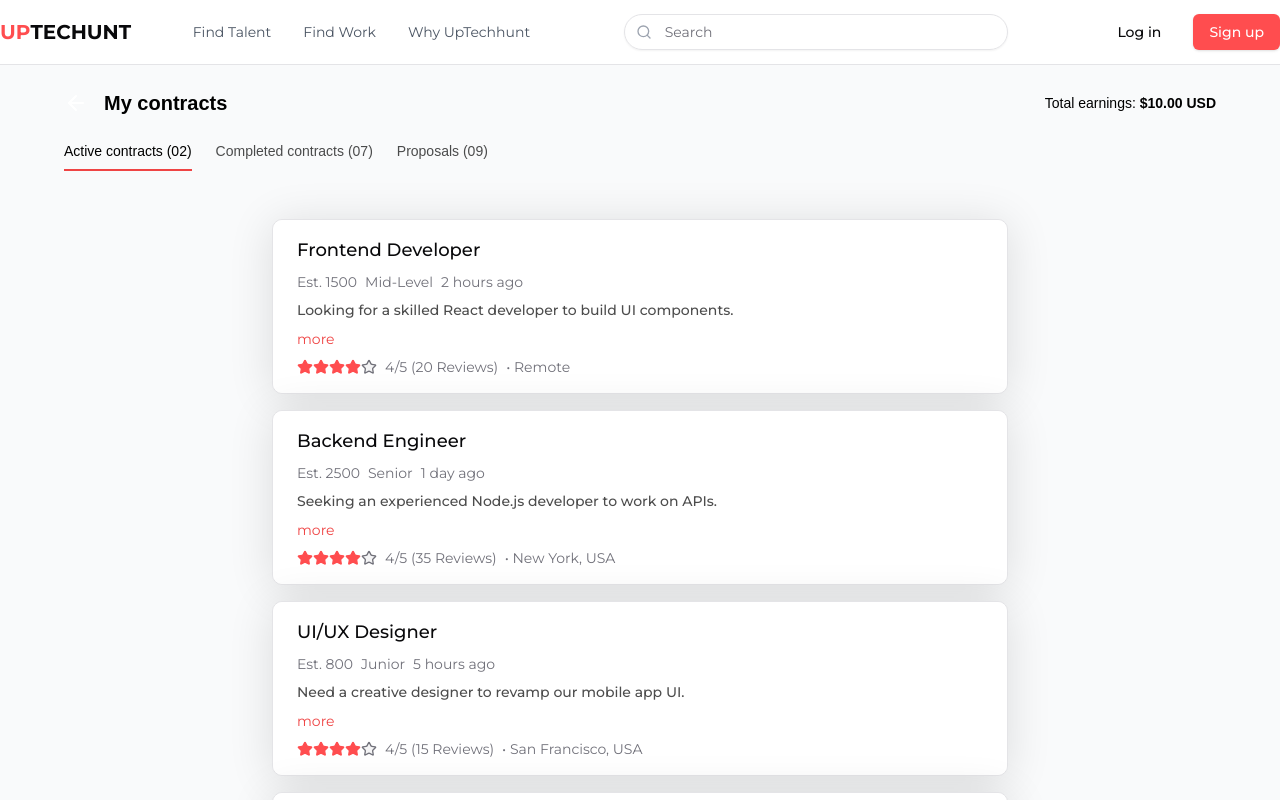
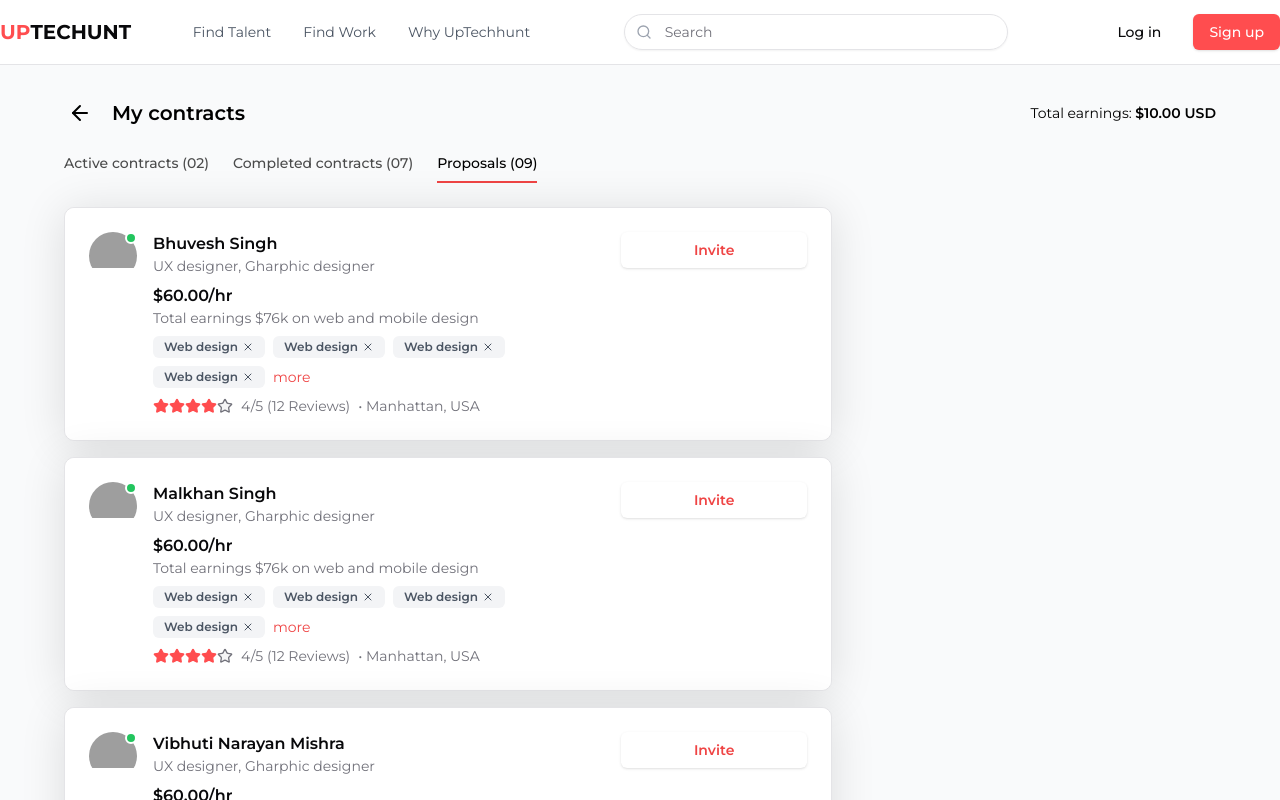
Before and after one commit to Chiragbisht/gigkraft1, a Next.js app: page /proposal in a window 1280 px wide. Shown: the top 800 px of the page. Built offline with nearby package versions, Linux system fonts and the light colour scheme; grey boxes are pictures that could not be loaded.

Commit message:
fix: workflow and proposals

```diff
--- a/app/proposal/page.tsx
+++ b/app/proposal/page.tsx
@@ -1,13 +1,14 @@
 import { ContractHeader } from "@/components/workFlowPage/ContractHeader";
 import UserList from "@/components/Jobs/jobList/jobList";
+import Proposal from "@/components/proposalPage/proposal";
+import { montserrat } from "../fonts/font";
 
 export default function ProposalsPage() {
   return (
-    <div className="min-h-screen bg-gray-50">
-      <ContractHeader />
-      <main className="max-w-3xl mx-auto py-6 px-4">
-        <UserList />
-      </main>
-    </div>
+     <div className={` ${montserrat.className} bg-gray-50 py-8`}>
+        <div className=" w-full h-full max-w-6xl mx-auto  ">
+            <Proposal/>
+        </div>
+        </div>
   );
 }
--- a/app/workflow/page.jsx
+++ b/app/workflow/page.jsx
@@ -4,8 +4,10 @@ import React from "react";
 
 const WorkFlow = () => {
   return (
-    <div className=" w-full h-full  ">
+    <div className=" bg-gray-50">
+    <div className=" w-full h-full max-w-7xl mx-auto  ">
         <ContractView />
+    </div>
     </div>
   );
 };
--- /dev/null
+++ b/components/proposalPage/proposal.tsx
@@ -0,0 +1,16 @@
+import React from "react";
+import { ContractHeader } from "../workFlowPage/ContractHeader";
+import UserList from "../homePage/userList/userList";
+
+const Proposal = () => {
+  return (
+    <div className=" lg:px-0 px-3">
+      <ContractHeader />
+      <main className="max-w-3xl flex items-start py-6 ">
+        <UserList />
+      </main>
+    </div>
+  );
+};
+
+export default Proposal;
--- a/components/workFlowPage/ContractHeader.tsx
+++ b/components/workFlowPage/ContractHeader.tsx
@@ -1,32 +1,57 @@
+"use client";
+
+import { usePathname } from "next/navigation";
 import { ArrowLeft } from "lucide-react";
 import Link from "next/link";
 
 export function ContractHeader() {
+  const pathname = usePathname();
+
   return (
-    <div className="bg-gradient-to-r p-6 text-black">
-      <div className="max-w-6xl mx-auto">
+    <div className="bg-gradient-to-r text-black w-full">
+      <div className="max-w-6xl mx-auto px-4 sm:px-6 lg:px-0">
         <div className="flex items-center justify-between mb-6">
-          <div className="flex items-center gap-4">
-            <Link href="#" className="text-white hover:text-white/90">
-              <ArrowLeft className="h-6 w-6" />
-            </Link>
+          <div className="flex items-center gap-x-4">
+            <div className="flex items-center justify-center bg-gray-50 rounded-full hover:bg-gray-200 h-8 w-8">
+              <Link
+                href="#"
+                className="text-black hover:text-black/90 flex items-center justify-center"
+              >
+                <ArrowLeft className="h-6 w-6" />
+              </Link>
+            </div>
             <h1 className="text-xl font-semibold">My contracts</h1>
           </div>
           <div className="text-sm">
             Total earnings: <span className="font-semibold">$10.00 USD</span>
           </div>
         </div>
+
+        {/* Tabs */}
         <div className="flex gap-6 text-sm font-medium">
-        <Link
+          <Link
             href="/workflow"
-            className="border-b-2 border-red-500 pb-2 text-black"
+            className={`pb-2 border-b-2 ${
+              pathname === "/workflow"
+                ? "border-red-500 text-black"
+                : "border-transparent text-black/70 hover:text-red-500 hover:border-red-500"
+            }`}
           >
             Active contracts (02)
           </Link>
+
           <button className="text-black/70 hover:text-red-500 border-b-2 border-transparent hover:border-red-500 pb-2">
             Completed contracts (07)
           </button>
-          <Link href="/proposal" className="text-black/70 hover:text-red-500 border-b-2 border-transparent hover:border-red-500 pb-2">
+
+          <Link
+            href="/proposal"
+            className={`pb-2 border-b-2 ${
+              pathname === "/proposal"
+                ? "border-red-500 text-black"
+                : "border-transparent text-black/70 hover:text-red-500 hover:border-red-500"
+            }`}
+          >
             Proposals (09)
           </Link>
         </div>
--- a/components/workFlowPage/ContractView.tsx
+++ b/components/workFlowPage/ContractView.tsx
@@ -4,6 +4,7 @@ import { useState } from "react"
 import { ContractHeader } from "./ContractHeader"
 import { ContractDetails } from "./ContractDetails"
 import { MilestoneStatus } from "./MilestoneStatus"
+import { montserrat } from "@/app/fonts/font"
 
 type Status = "pending" | "submitted" | "confirmed" | "paid"
 
@@ -15,12 +16,14 @@ export function ContractView() {
   }
 
   return (
-    <div className="min-h-screen bg-gray-50">
+    <div className={` max-w-6xl py-10 mx-auto w-full ${montserrat.className}`}>
       <ContractHeader />
-      <main className="max-w-6xl mx-auto bg-white rounded-lg shadow-sm mt-6">
+      <div className=" w-full bg-white rounded-lg shadow-sm"
+      style={{ boxShadow: "0px 4px 45px 0px #0000001F" }}
+      >
         <ContractDetails />
         <MilestoneStatus status={status} onStatusChange={handleStatusChange} />
-      </main>
+      </div>
     </div>
   )
 }
--- a/components/workFlowPage/MilestoneStatus.tsx
+++ b/components/workFlowPage/MilestoneStatus.tsx
@@ -1,17 +1,28 @@
-"use client"
+"use client";
 
-import { useState } from "react"
-import { Button } from "@/components/ui/button"
-import { Dialog, DialogContent, DialogDescription, DialogHeader, DialogTitle } from "@/components/ui/dialog"
+import { useState } from "react";
+import { Button } from "@/components/ui/button";
+import {
+  Dialog,
+  DialogContent,
+  DialogDescription,
+  DialogHeader,
+  DialogTitle,
+} from "@/components/ui/dialog";
 
 interface MilestoneStatusProps {
-  status: "pending" | "submitted" | "confirmed" | "paid"
-  onStatusChange: (newStatus: "pending" | "submitted" | "confirmed" | "paid") => void
+  status: "pending" | "submitted" | "confirmed" | "paid";
+  onStatusChange: (
+    newStatus: "pending" | "submitted" | "confirmed" | "paid"
+  ) => void;
 }
 
-export function MilestoneStatus({ status, onStatusChange }: MilestoneStatusProps) {
-  const [showConfirmation, setShowConfirmation] = useState(false)
-  const [isConfirmed, setIsConfirmed] = useState(false)
+export function MilestoneStatus({
+  status,
+  onStatusChange,
+}: MilestoneStatusProps) {
+  const [showConfirmation, setShowConfirmation] = useState(false);
+  const [isConfirmed, setIsConfirmed] = useState(false);
 
   const handleConfirm = () => {
     setShowConfirmation(false);
@@ -23,31 +34,42 @@ export function MilestoneStatus({ status, onStatusChange }: MilestoneStatusProps
     <>
       <div className="border-t ml-6 mt-6 p-6">
         <div className="flex gap-6 text-sm mb-6">
-          <button className="border-b-2 border-gray-900 pb-2">Active milestones (01)</button>
-          <button className="text-gray-500 hover:text-gray-900 pb-2">Awaiting milestones (0)</button>
-          <button className="text-gray-500 hover:text-gray-900 pb-2">Payments request (0)</button>
+          <button className="border-b-2 border-gray-900 pb-2">
+            Active milestones (01)
+          </button>
+          <button className="text-gray-500 hover:text-gray-900 pb-2">
+            Awaiting milestones (0)
+          </button>
+          <button className="text-gray-500 hover:text-gray-900 pb-2">
+            Payments request (0)
+          </button>
         </div>
 
         {status === "pending" && (
           <div className="space-y-2 ml-6">
             <p className="font-medium">Last milestone paid: $200</p>
-    <p className="text-sm text-gray-600">Next milestone to be paid: $200</p>
+            <p className="text-sm text-gray-600">
+              Next milestone to be paid: $200
+            </p>
             <p className="text-sm text-gray-600">Waiting for submission</p>
             <p className="text-sm text-gray-600">Due date: 21 Feb 2022</p>
             <div className="flex">
-      <Button className="ml-auto mr-8" onClick={() => onStatusChange("submitted")}>
+              <Button
+                className="ml-auto mr-8"
+                onClick={() => onStatusChange("submitted")}
+              >
                 Submit Work
               </Button>
             </div>
           </div>
         )}
 
-
         {status === "submitted" && (
           <div className="space-y-4">
             <p className="font-medium">Work submitted</p>
             <p className="text-sm text-gray-600">
-      Lorem ipsum dolor sit amet consectetur adipiscing elit sed do eiusmod
+              Lorem ipsum dolor sit amet consectetur adipiscing elit sed do
+              eiusmod
             </p>
             <div className="flex mr-6 justify-end gap-4">
               <Button
@@ -72,12 +94,12 @@ export function MilestoneStatus({ status, onStatusChange }: MilestoneStatusProps
           </div>
         )}
 
-
         {status === "confirmed" && (
           <div className="space-y-4">
             <p className="font-medium">Payment sent</p>
             <p className="text-sm text-gray-600">
-              Lorem ipsum dolor sit amet consectetur adipiscing elit sed do eiusmod
+              Lorem ipsum dolor sit amet consectetur adipiscing elit sed do
+              eiusmod
             </p>
             <p className="text-sm text-gray-600">Date: 21 Feb 2022</p>
           </div>
@@ -89,12 +111,16 @@ export function MilestoneStatus({ status, onStatusChange }: MilestoneStatusProps
           <DialogHeader>
             <DialogTitle>Are you sure?</DialogTitle>
             <DialogDescription>
-              If you choose yes, then the amount of $200 Fee milestone will be sent to the freelancer's account.
+              If you choose yes, then the amount of $200 Fee milestone will be
+              sent to the freelancer's account.
             </DialogDescription>
           </DialogHeader>
           <div className="flex flex-col gap-4 mt-4">
             <div className="flex justify-end gap-4">
-              <Button variant="outline" onClick={() => setShowConfirmation(false)}>
+              <Button
+                variant="outline"
+                onClick={() => setShowConfirmation(false)}
+              >
                 Cancel
               </Button>
               <Button onClick={handleConfirm}>Confirm</Button>
```
Lines whose indentation alone changed are shown as unchanged.
